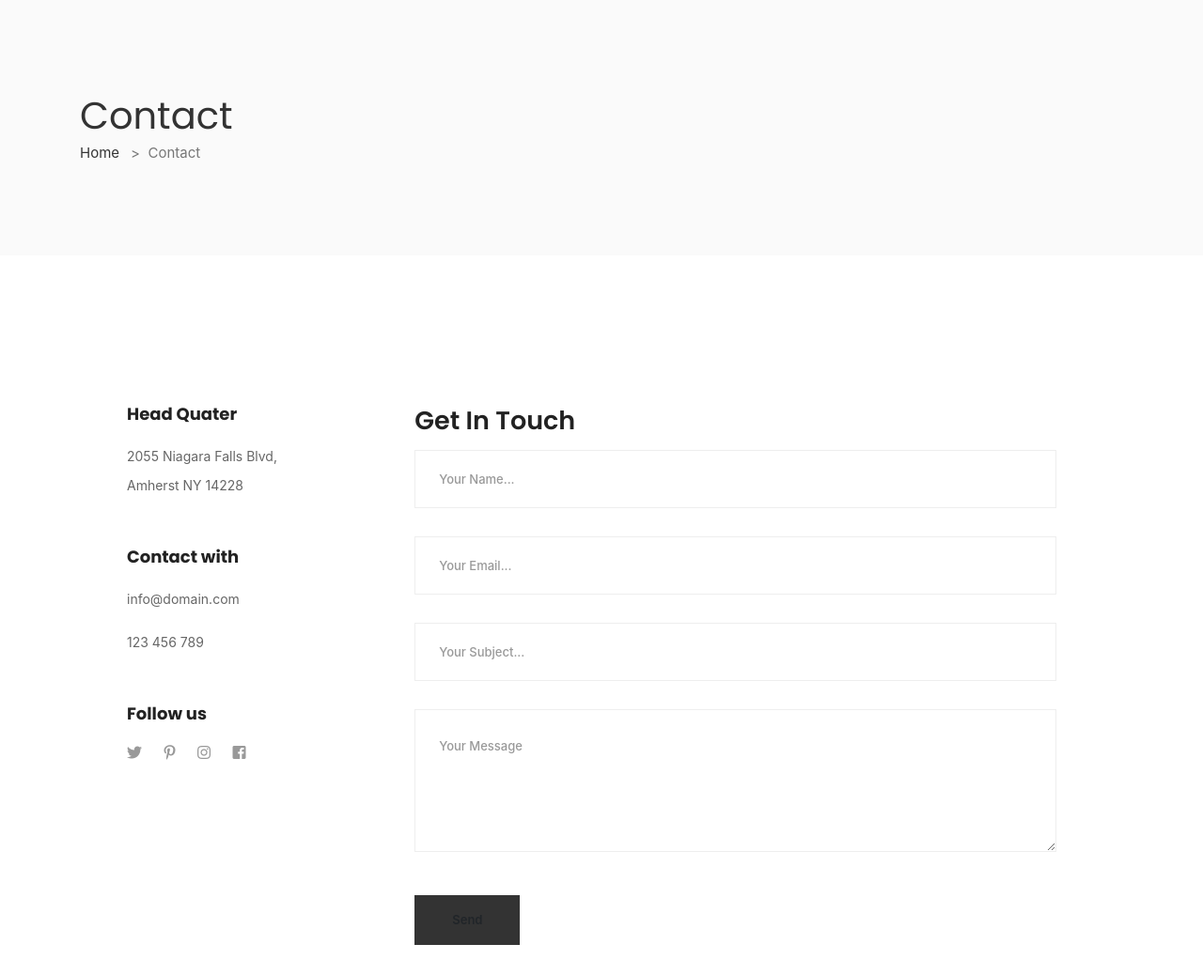
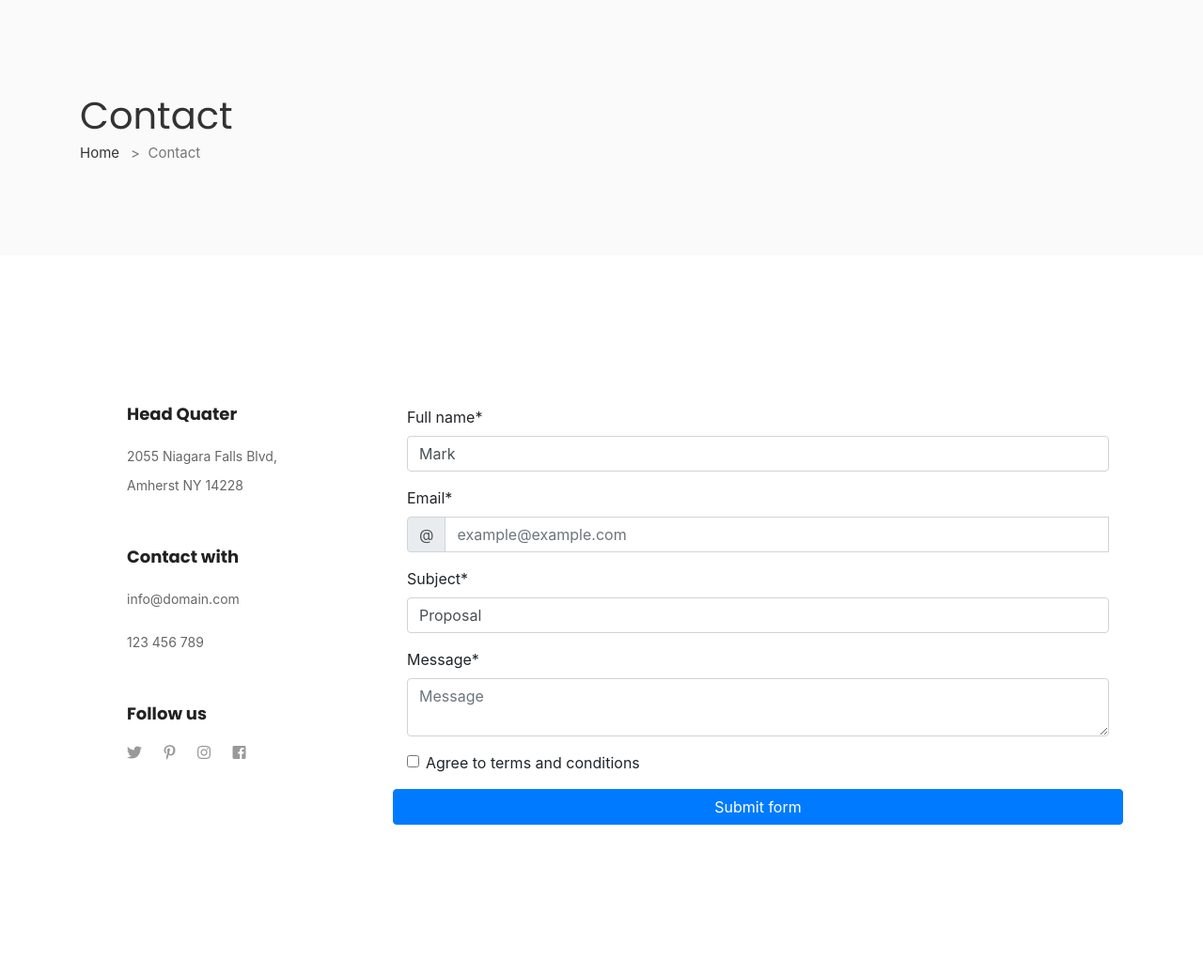
Before and after one commit to 1dlvb/MarketHerokuDeployment, a Django app: page /contact in a window 1280 px wide. Shown: the part 116-1154 px from the top of the page at 94% size. Run offline with Django 3.2, Linux system fonts and the light colour scheme; parts of the project's set-up code (start-up, migrations or seed data) failed here and were passed over; some libraries are stand-ins or nearby versions.

Commit message:
Added send email (for contact) functionality.

```diff
--- a/web/templates/web/contact.html
+++ b/web/templates/web/contact.html
@@ -2,6 +2,8 @@
 <html lang="en">
 {% extends 'web/base_generic.html' %}
 {% load static %}
+{% load crispy_forms_tags %}
+
 <body>
 {% block content %}
 
@@ -27,44 +29,74 @@
         <div class="row flex-row-reverse">
           <div class=" col-lg-9 col-md-8">
             <div class="contact-form mb-sm-30">
-              <form class="contact-form-wrapper" id="contact-form" action="http://whizthemes.com/mail-php/raju/arden/mail.php" method="post">
-                <div class="row">
-                  <div class="col-lg-10 m-auto">
-                    <div class="row">
-                      <div class="col-lg-12">
-                        <div class="section-title">
-                          <h2 class="title">Get In Touch</h2>
+              <form class="needs-validation ml-5" novalidate method="POST">
+
+                  {% csrf_token %}
+                  <div class="col-md-12 mb-3">
+                    <label for="validationCustom01">Full name*</label>
+                    <input type="text" class="form-control" id="validationCustom01" name="full-name" placeholder="First name" value="Mark" required>
+                    <div class="valid-feedback">
+                      Looks good!
+                    </div>
+                    <div class="invalid-feedback">
+                        Please enter your full name.
                     </div>
                   </div>
-                      <div class="col-md-12">
-                        <div class="form-group">
-                          <input class="form-control" type="text" name="con_name" placeholder="Your Name...">
+
+                  <div class="col-md-12 mb-3">
+                    <label for="validationCustom01">Email*</label>
+                    <div class="input-group">
+                      <div class="input-group-prepend">
+                        <span class="input-group-text" id="inputGroupPrepend">@</span>
+                      </div>
+                    <input type="Email" class="form-control" id="validationCustom03" name="email" placeholder="example@example.com"
+                           required aria-describedby="inputGroupPrepend">
+
+                      <div class="invalid-feedback">
+                        Please enter a email.
                       </div>
                     </div>
-                      <div class="col-md-12">
-                        <div class="form-group">
-                          <input class="form-control" type="email" name="con_email" placeholder="Your Email...">
+                    <div class="valid-feedback">
+                      Looks good!
                     </div>
                   </div>
-                      <div class="col-md-12">
-                        <div class="form-group">
-                          <input class="form-control" type="text" name="con_phone" placeholder="Your Subject...">
+
+                  <div class="col-md-12 mb-3">
+                    <label for="validationCustom01">Subject*</label>
+                    <input type="text" class="form-control" id="validationCustom04" name="subject" placeholder="Subject" value="Proposal" required>
+                    <div class="valid-feedback">
+                      Looks good!
+                    </div>
+                    <div class="invalid-feedback">
+                        Please enter your subject.
                     </div>
                   </div>
-                      <div class="col-md-12">
-                        <div class="form-group mb-0">
-                          <textarea class="form-control textarea" name="con_message" placeholder="Your Message"></textarea>
+
+                  <div class="col-md-12 mb-3">
+                    <label for="validationCustom01">Message*</label>
+                    <textarea type="text" class="form-control" id="validationCustom05" name="message" placeholder="Message" required></textarea>
+                    <div class="valid-feedback">
+                      Looks good!
+                    </div>
+                    <div class="invalid-feedback">
+                        Please enter your message.
                     </div>
                   </div>
-                      <div class="col-md-12">
-                        <div class="form-group mb-0">
-                          <button class="btn btn-theme btn-black" type="submit">Send</button>
+
+                  <div class="col-md-12 mb-3 form-group">
+                    <div class="form-check">
+                      <input class="form-check-input" type="checkbox" value="" name="checkbox" id="invalidCheck" required>
+                      <label class="form-check-label" for="invalidCheck">
+                        Agree to terms and conditions
+                      </label>
+                      <div class="invalid-feedback">
+                        You must agree before submitting.
                       </div>
                     </div>
                   </div>
-                  </div>
-                </div>
+                  <button class="btn btn-primary btn-block" type="submit">Submit form</button>
               </form>
+
             </div>
             <!-- Message Notification -->
             <div class="form-message"></div>
@@ -108,11 +140,30 @@
 
     <!--== Start Map Area ==-->
     <div class="contact-map-area">
-      <iframe src="https://www.google.com/maps/embed?pb=!1m18!1m12!1m3!1d3151.8402891185374!2d144.95373631590425!3d-37.81720974201477!2m3!1f0!2f0!3f0!3m2!1i1024!2i768!4f13.1!3m3!1m2!1s0x6ad65d4c2b349649%3A0xb6899234e561db11!2sEnvato!5e0!3m2!1sen!2ssg!4v1607294780661!5m2!1sen!2ssg"></iframe>
+      <iframe src="https://maps.google.com/maps?width=100%25&amp;height=600&amp;hl=en&amp;q=Igra,%20microrayon%20Neftyanicov,%205+(BikeShop)&amp;t=h&amp;z=15&amp;ie=UTF8&amp;iwloc=B&amp;output=embed"></iframe>
     </div>
     <!--== End Map Area ==-->
   </main>
 
+<script>
+(function() {
+  'use strict';
+  window.addEventListener('load', function() {
+    // Fetch all the forms we want to apply custom Bootstrap validation styles to
+    var forms = document.getElementsByClassName('needs-validation');
+    // Loop over them and prevent submission
+    var validation = Array.prototype.filter.call(forms, function(form) {
+      form.addEventListener('submit', function(event) {
+        if (form.checkValidity() === false) {
+          event.preventDefault();
+          event.stopPropagation();
+        }
+        form.classList.add('was-validated');
+      }, false);
+    });
+  }, false);
+})();
+</script>
 {% endblock %}
 </body>
 </html>
--- a/web/templates/web/shop.html
+++ b/web/templates/web/shop.html
@@ -193,8 +193,6 @@
                   </div>
                   {% endfor %}
 
-
-
                 </div>
               </div>
             </div>
--- a/web/urls.py
+++ b/web/urls.py
@@ -13,6 +13,7 @@ from .views import (
     LoginView,
     RegistrationView,
     ProfileView,
+
 
 )
 
--- a/web/views.py
+++ b/web/views.py
@@ -1,17 +1,26 @@
-from django.db import transaction, OperationalError, DataError
+from django.db import transaction, OperationalError
 from django.db.models import Q
-from django.shortcuts import render, get_object_or_404
+from django.shortcuts import render
 from django.views.generic import DetailView, View
-from django.http import HttpResponseRedirect, Http404, HttpResponseNotFound
+from django.http import HttpResponseRedirect
 from django.contrib.auth import authenticate, login, logout
-from django.contrib.auth.forms import UserCreationForm
-from django.contrib import messages, auth
+from django.contrib import messages
+from django.template.defaulttags import register
+from django.core.mail import EmailMessage
+from django.conf import settings
+from django.template.loader import render_to_string
 
 
 from .models import Product, Customer, Cart, CartProduct, Category, Order
 from .mixins import CartMixin
-from .forms import OrderForm, LoginForm, RegistrationForm
+from .forms import OrderForm, LoginForm, RegistrationForm, ContactForm
 from .utils import recalc_cart
+from decouple import config as cfg
+
+
+@register.filter
+def get_range(value):
+    return range(value)
 
 
 # home page
@@ -209,8 +218,32 @@ def about(request):
 
 # contact page
 def contact(request):
-    context = {
-    }
+    if request.method == 'POST':
+        name = request.POST.get('full-name')
+        email = request.POST.get('email')
+        subject = request.POST.get('subject')
+        message = request.POST.get('message')
+        checkbox = request.POST.get('checkbox')
+
+        context = {
+            'name': name,
+            'email': email,
+            'subject': subject,
+            'message': message,
+            'checkbox': checkbox,
+        }
+        if request.user.username:
+            username = request.user.username
+        else:
+            username = ' '
+        message = f"MESSAGE: {message}\n\n\n\n EMAIL: {email}\n USERNAME: {username}\n"
+        email = EmailMessage(subject=subject, body=message, from_email=email,
+                             to=[settings.EMAIL_HOST_USER], bcc=[cfg('EMAIL_HOST_USER')])
+        email.fail_silently = False
+        email.send()
+        return render(request, 'web/contact.html', context=context)
+
+    context = {}
     return render(request, 'web/contact.html', context=context)
 
 
```
Also changed, not shown: mysite/settings.py (+18 -16 lines), web/forms.py (+11 -0 lines), web/templates/web/about.html (+29 -28 lines). Lines whose indentation alone changed are shown as unchanged.
